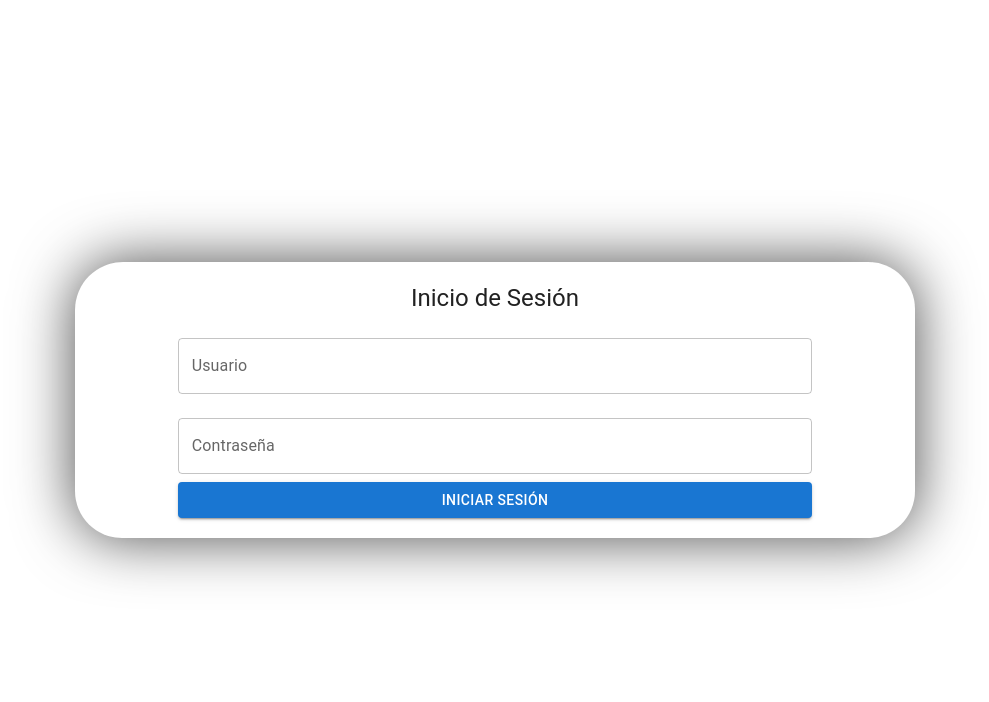
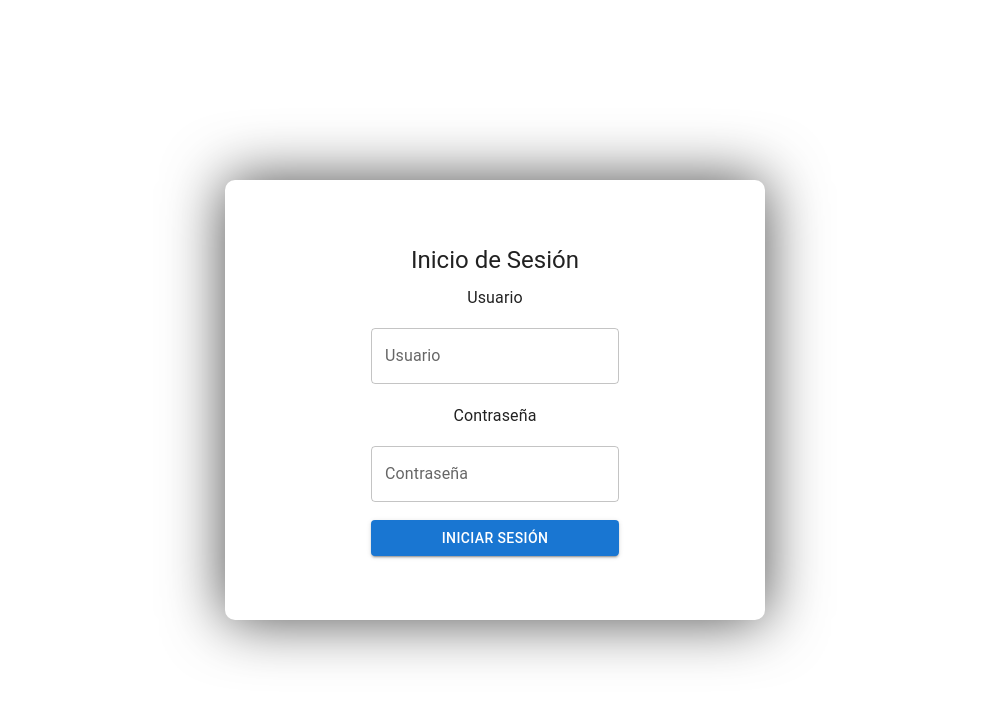
Before and after one commit to LorenzoGalaverna/INET-Front, a React (Vite) app: page /login in a window 1280 px wide. Shown: the top 702 px of the page, without its empty margins (145-1134 px from the left). Built offline with nearby package versions, Linux system fonts and the light colour scheme.

Commit message:
Agregando detalles

```diff
--- a/src/pages/login.jsx
+++ b/src/pages/login.jsx
@@ -26,13 +26,15 @@ function Login() {
 
   // Estilos
   const containerStyle = {
-    width: '800px',
+    width: '500px',
+    height: '400px', // Hacer el contenedor cuadrado
     padding: '20px',
-    borderRadius: '48px 47px 47px 47px',
+    borderRadius: '10px', // Bordes redondeados
     margin: '0 auto',
     display: 'flex',
     flexDirection: 'column',
     alignItems: 'center',
+    justifyContent: 'center', // Centrar el contenido verticalmente
     boxShadow: '0px 0px 60px 0px rgba(0,0,0,0.71)',
   };
 
@@ -42,7 +44,9 @@ function Login() {
         Inicio de Sesión
       </Typography>
       <form onSubmit={handleSubmit}>
-        {/* Campos de entrada */}
+        {/* Campo de entrada de Usuario */}
+        <div style={{ display: 'flex', flexDirection: 'column', marginBottom: '10px' }}>
+          <Typography variant="subtitle1">Usuario</Typography>
           <TextField
             label="Usuario"
             variant="outlined"
@@ -52,6 +56,11 @@ function Login() {
             fullWidth
             margin="normal"
           />
+        </div>
+
+        {/* Campo de entrada de Contraseña */}
+        <div style={{ display: 'flex', flexDirection: 'column', marginBottom: '10px' }}>
+          <Typography variant="subtitle1">Contraseña</Typography>
           <TextField
             label="Contraseña"
             variant="outlined"
@@ -62,6 +71,7 @@ function Login() {
             fullWidth
             margin="normal"
           />
+        </div>
         {/* Botón de inicio de sesión */}
         <Button
           type="submit"
```
Lines whose indentation alone changed are shown as unchanged.
